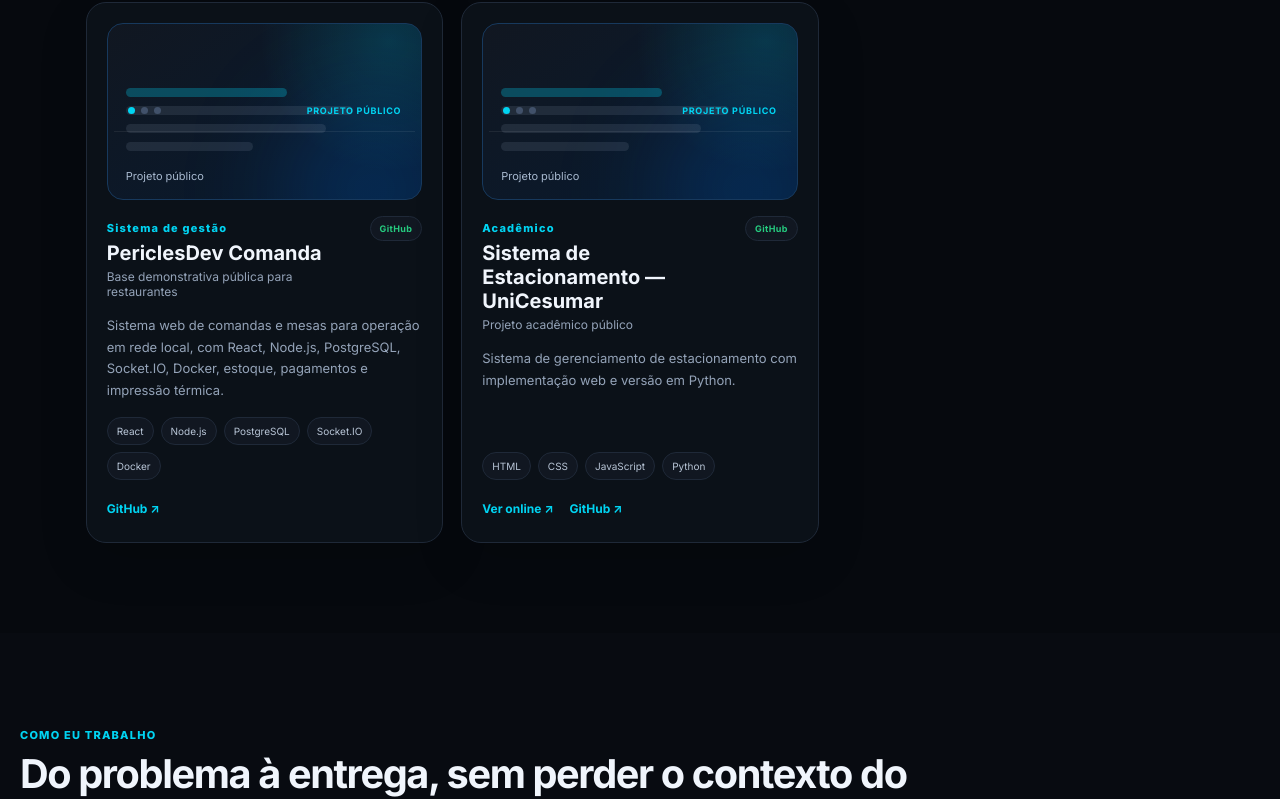
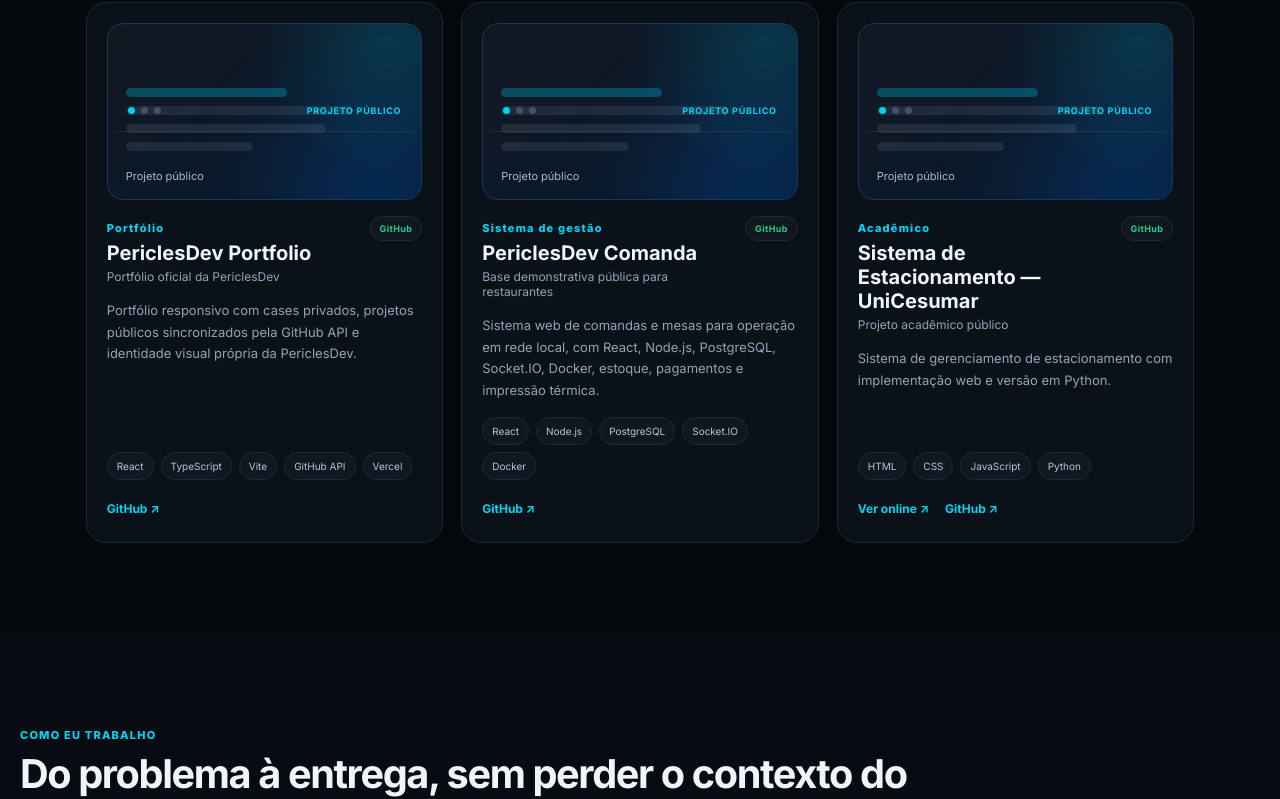
Before and after one commit to Pericles-cmyk/periclesdev-portfolio, a React (Vite) app: page / in a window 1280 px wide. Shown: the part 2661-3460 px from the top of the page. Built offline with nearby package versions, Linux system fonts and the light colour scheme; no server answers.

Commit message:
Adiciona o próprio portfólio aos projetos públicos

```diff
--- a/src/data/privateCases.ts
+++ b/src/data/privateCases.ts
@@ -42,6 +42,18 @@
 
 export const curatedPublicFallback: PortfolioProject[] = [
   {
+    id: 'periclesdev-portfolio',
+    title: 'PericlesDev Portfolio',
+    subtitle: 'Portfólio oficial da PericlesDev',
+    description:
+      'Portfólio responsivo com cases privados, projetos públicos sincronizados pela GitHub API e identidade visual própria da PericlesDev.',
+    stack: ['React', 'TypeScript', 'Vite', 'GitHub API', 'Vercel'],
+    kind: 'public',
+    category: 'Portfólio',
+    repoUrl: 'https://github.com/Pericles-cmyk/periclesdev-portfolio',
+    featured: true,
+  },
+  {
     id: 'periclesdev-comanda',
     title: 'PericlesDev Comanda',
     subtitle: 'Base demonstrativa pública para restaurantes',
```
